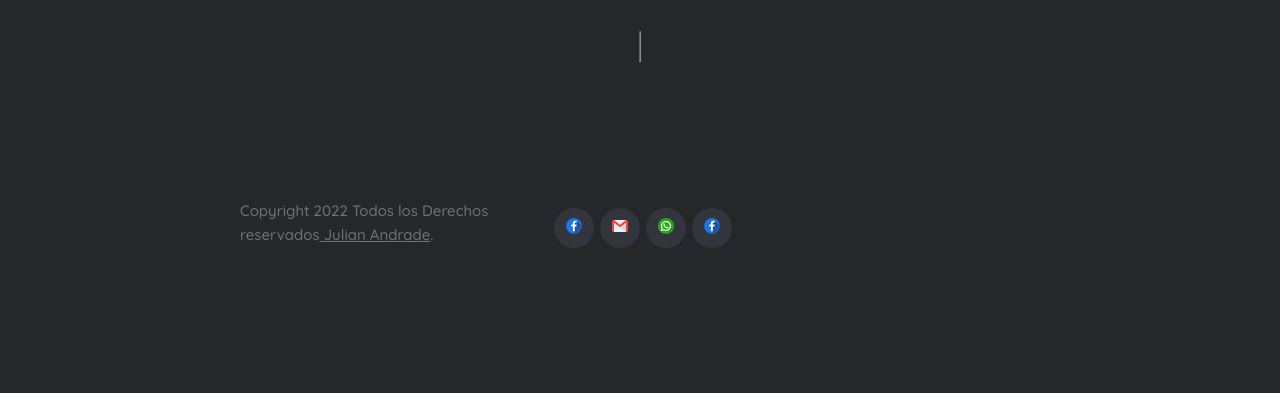
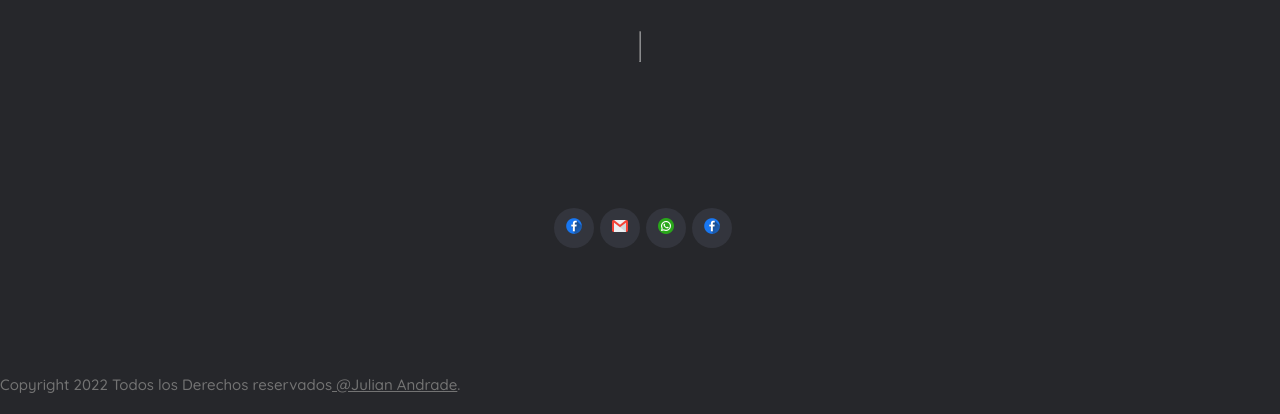
Before and after one commit to Julianfam/react-ecomerce, a React app: page / in a window 1280 px wide. Shown: the part 806-1220 px from the top of the page. Before the commit the page ends 1199 px from the top, so only its background shows below. Built offline with nearby package versions, Linux system fonts and the light colour scheme; no server answers.

Commit message:
agregando configuración githubactions

```diff
--- a/src/components/Footer.jsx
+++ b/src/components/Footer.jsx
@@ -45,9 +45,7 @@ const Footer = () => {
       <div className="container">
         <div className="row">
           <div className="col-md-8 col-sm-6 col-xs-12">
-            <p className="copyright-text">Copyright  2022 Todos los Derechos reservados
-         <a href="#"> Julian Andrade</a>.
-            </p>
+
           </div>
 
           <div className="col-md-4 col-sm-6 col-xs-12">
@@ -62,6 +60,9 @@ const Footer = () => {
 
         </div>
       </div>
+      <p className="copyright-text">Copyright  2022 Todos los Derechos reservados
+         <a href="#">   @Julian Andrade</a>.
+            </p>
 </footer>
   )
 }
--- a/src/styles/Footer.scss
+++ b/src/styles/Footer.scss
@@ -6,6 +6,9 @@
   line-height: 24px;
   color:#737373;
   margin-top: 60px;
+  height: auto;
+  width: auto;
+  ;
 }
 .site-footer .container {
     padding-top: 3px;
@@ -14,30 +17,34 @@
     margin-left: auto;
     display: grid;
     height: 300px;
+    position: relative;
 
 }
 .site-footer .container .row {
-    display: grid;
-    grid-template-rows: 1fr 1fr 1fr;
+    display: flex;
+    flex-direction: column;
     justify-items: center;
     align-items: center;
 
 }
+.site-footer .copyright-text {
+   color: red($color: #000000);
+}
 @media ( min-width: 600px) {
 .site-footer {
     width: auto;
+
 }
 
 .site-footer .container .row {
     display: grid;
     grid-template-columns: 1fr 1fr 1fr;
-    grid-template-rows: auto;
     justify-items: center;
     align-items: center;
 }
 
+}
 
-}
 .site-footer hr
 {
   border-top-color:#bbb;
```
